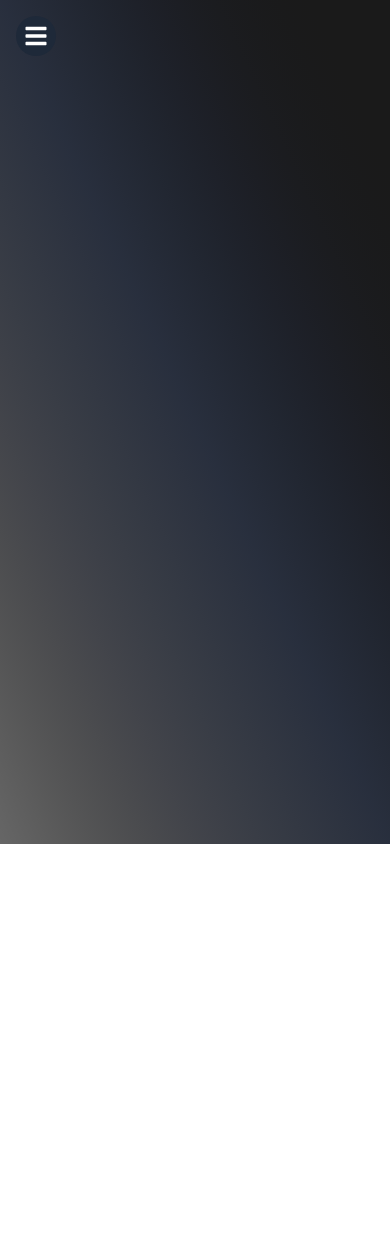
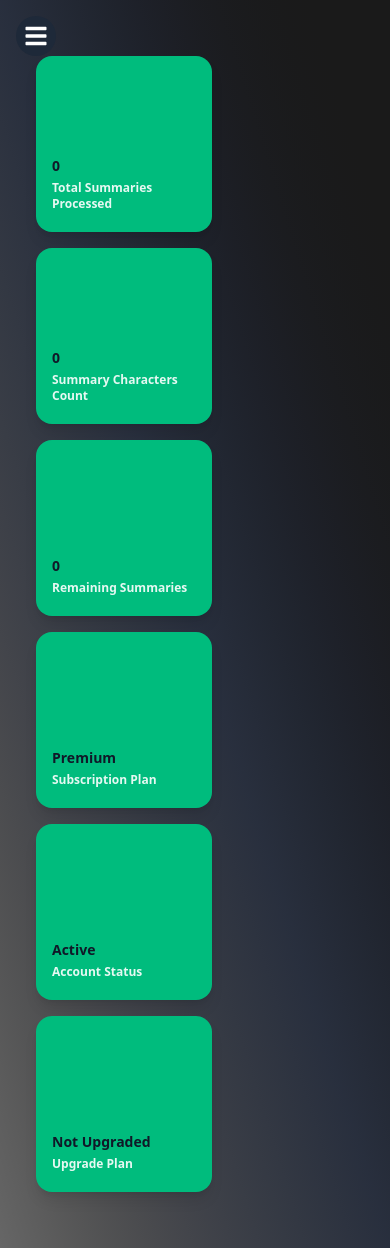
Before and after one commit to KaranSapra124/Summit.AI, a React (Vite) app: page /user in a window 390 px wide. Before the commit the page ends 844 px from the top, so only its background shows below. Built offline with nearby package versions, Linux system fonts and the light colour scheme; no server answers.

Commit message:
Cards Responsiveness Improved

```diff
--- a/src/Components/UserPanel/Components/Dashboard/Cards.tsx
+++ b/src/Components/UserPanel/Components/Dashboard/Cards.tsx
@@ -12,11 +12,11 @@ const Cards: React.FC<CardType> = ({ title, value }) => {
   return (
     <div className="mt-auto ">
       {/* <h2 className="text-[5rem]">{icon}</h2> */}
-      <h2 className="text-3xl text-gray-900 text-left font-extrabold">
+      <h2 className="text-3xl max-[600px]:text-sm text-gray-900 text-left font-extrabold">
         {value}
       </h2>
       <h3
-        className={`text-lg my-1  ${
+        className={`text-lg my-1  max-[600px]:text-xs ${
           theme === "Dark" ? "text-white/90" : "text-gray-800"
         } text-left font-semibold`}
       >
--- a/src/Components/UserPanel/Dashboard.tsx
+++ b/src/Components/UserPanel/Dashboard.tsx
@@ -7,6 +7,7 @@ import axios from "axios";
 import { UserAction } from "../../Utils/UserReducer";
 import Cookies from "js-cookie";
 import { FaBook } from "react-icons/fa6";
+import Cards from "./Components/Dashboard/Cards";
 
 const Dashboard = () => {
   interface UserContextType {
@@ -63,6 +64,60 @@ const Dashboard = () => {
     };
     fetchUser();
   }, []);
+  const aiTextSummarizerDashboardData = [
+    {
+      title: "Total Summaries Processed",
+      value: 0,
+      description: "Number of text summaries you have processed so far.",
+      icon: "📝",
+      status: "completed", // Can be 'completed', 'in-progress'
+      color: "bg-green-500",
+    },
+    {
+      title: "Summary Characters Count",
+      value: 0,
+      description:
+        "Total number of characters processed against your usage limit.",
+      icon: "🔠",
+      status: "in-progress",
+      color: "bg-yellow-500",
+    },
+    {
+      title: "Remaining Summaries",
+      value: 0,
+      description:
+        "Summaries you can still process with your current plan this month.",
+      icon: "📊",
+      status: "in-progress",
+      color: "bg-blue-500",
+    },
+    {
+      title: "Subscription Plan",
+      value: "Premium",
+      description:
+        "You are currently subscribed to the Premium plan with no usage limits.",
+      icon: "💳",
+      status: "active", // Can be 'active', 'inactive'
+      color: "bg-purple-500",
+    },
+    {
+      title: "Account Status",
+      value: "Active",
+      description: "Your account is active and ready to use.",
+      icon: "✅",
+      status: "active",
+      color: "bg-teal-500",
+    },
+    {
+      title: "Upgrade Plan",
+      value: "Not Upgraded",
+      description:
+        "Consider upgrading to unlock more features and higher usage limits.",
+      icon: "⚡",
+      status: "pending",
+      color: "bg-gray-500",
+    },
+  ];
 
   return (
     <Container
@@ -70,7 +125,7 @@ const Dashboard = () => {
         theme === "Dark"
           ? "bg-gradient-to-tr from-black/60 via-gray-900/90 to-black/90"
           : "bg-gray-100"
-      } flex h-screen`}
+      } flex h-screen max-[600px]:h-full`}
     >
       {/* Hamburger Menu */}
       <div className="md:hidden fixed top-4 left-4 z-50">
@@ -86,12 +141,12 @@ const Dashboard = () => {
       <div
         className={`${
           isMenuOpen ? "translate-x-0" : "-translate-x-full"
-        } fixed top-0 left-0 z-40 w-64 h-full bg-gray-800 text-white p-4 transform transition-transform duration-300 md:relative md:translate-x-0`}
+        } fixed top-0 left-0 z-40 w-64 h-full max-[600px]:bg-gray-800/95   text-white p-4 transform transition-transform duration-300 md:relative md:translate-x-0`}
       >
-        <h2 className="text-emerald-500 text-3xl font-extrabold">Summit.AI</h2>
+        <h2 className="text-emerald-500 text-3xl font-extrabold max-[600px]:text-center max-[600px]:text-xl">Summit.AI</h2>
         <div className="flex flex-col gap-2 items-center mt-6">
           <img
-            className="w-20 rounded-full"
+            className="w-20 max-[600px]:w-12 rounded-full"
             src="https://img.freepik.com/free-vector/illustration-user-avatar-icon_53876-5907.jpg"
             alt="User Avatar"
           />
@@ -124,9 +179,21 @@ const Dashboard = () => {
       {/* Main Content */}
       <div className="flex-1 ml-0  p-4">
         {pathname === "/user" ? (
-          <div className="grid sm:grid-cols-3 gap-4 h-fit mx-auto">
-            {/* Dashboard Cards */}
-            {/* Add your card rendering logic here */}
+          <div className="grid sm:grid-cols-3  gap-4 h-fit mx-auto">
+            {aiTextSummarizerDashboardData?.map((elem, index) => {
+              return (
+                <div
+                  key={index}
+                  className={`${
+                    theme === "Dark"
+                      ? "text-white bg-emerald-500 "
+                      : "text-black bg-gray-200 "
+                  } p-4 w-full rounded-2xl h-52 max-[600px]:h-44 max-[600px]:w-44  text-wrap shadow-lg flex flex-col`}
+                >
+                  <Cards title={elem?.title} value={elem?.value} />
+                </div>
+              );
+            })}
           </div>
         ) : (
           <Outlet />
```
